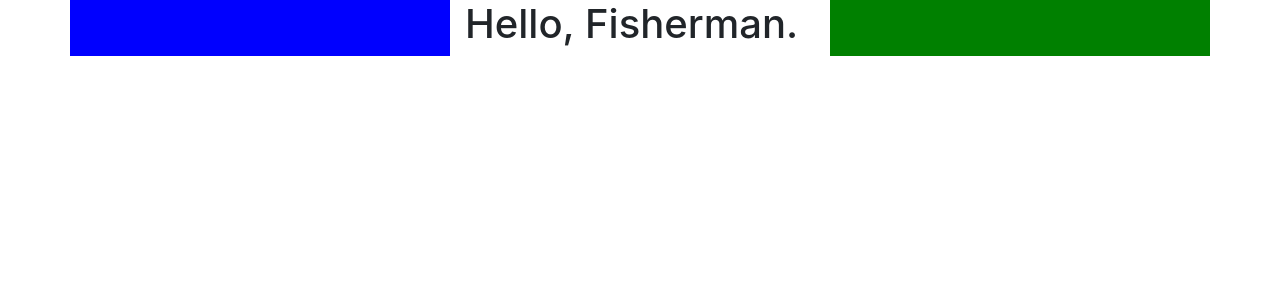
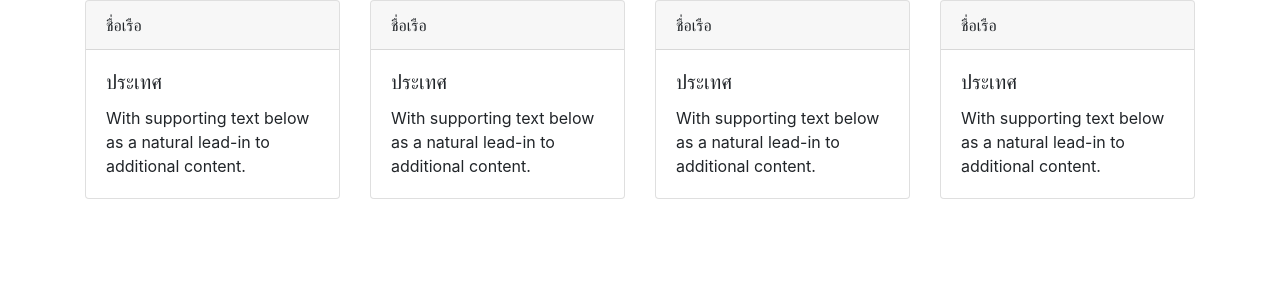
Before and after one commit to Namfon-Github/my-code-igniter, a CodeIgniter app: page /app/index.php/fishingvessel/index in a window 1280 px wide. Shown: the part 56-356 px from the top of the page. Run offline with CodeIgniter, Linux system fonts and the light colour scheme.

Commit message:
เพิ่ม card ข้อมูลเรือ

```diff
--- a/application/views/fishing-vessel/index.php
+++ b/application/views/fishing-vessel/index.php
@@ -10,9 +10,58 @@
     <h1 class="col-lg-4 col-sm-12">Hello, Fisherman.</h1>
     <div class="col-lg-4 col-sm-12" style="background-color:green"></div>
     -->
-<!--  -->
+<!--
     <div class="col-lg-4 col-sm-12 col-md-1" style="background-color:blue"></div>
     <h1 class="col-lg-4 col-sm-12 col-md-10">Hello, Fisherman.</h1>
     <div class="col-lg-4 col-sm-12 col-md-1" style="background-color:green"></div>
+-->
+
+    <div class="col-xl-3 col-lg-4 col-md-6 col-sm-12">
+        <div class="card">
+            <div class="card-header">
+                ชื่อเรือ
+            </div>
+            <div class="card-body">
+                <h5 class="card-title">ประเทศ</h5>
+                <p class="card-text">With supporting text below as a natural lead-in to additional content.</p>
+            </div>
+        </div>
+    </div>
+
+    <div class="col-xl-3 col-lg-4 col-md-6 col-sm-12">
+        <div class="card">
+            <div class="card-header">
+                ชื่อเรือ
+            </div>
+            <div class="card-body">
+                <h5 class="card-title">ประเทศ</h5>
+                <p class="card-text">With supporting text below as a natural lead-in to additional content.</p>
+            </div>
+        </div>
+    </div>
+
+    <div class="col-xl-3 col-lg-4 col-md-6 col-sm-12">
+        <div class="card">
+            <div class="card-header">
+                ชื่อเรือ
+            </div>
+            <div class="card-body">
+                <h5 class="card-title">ประเทศ</h5>
+                <p class="card-text">With supporting text below as a natural lead-in to additional content.</p>
+            </div>
+        </div>
+    </div>
+
+    <div class="col-xl-3 col-lg-4 col-md-6 col-sm-12">
+        <div class="card">
+            <div class="card-header">
+                ชื่อเรือ
+            </div>
+            <div class="card-body">
+                <h5 class="card-title">ประเทศ</h5>
+                <p class="card-text">With supporting text below as a natural lead-in to additional content.</p>
+            </div>
+        </div>
+    </div>
 
 </div>
```
